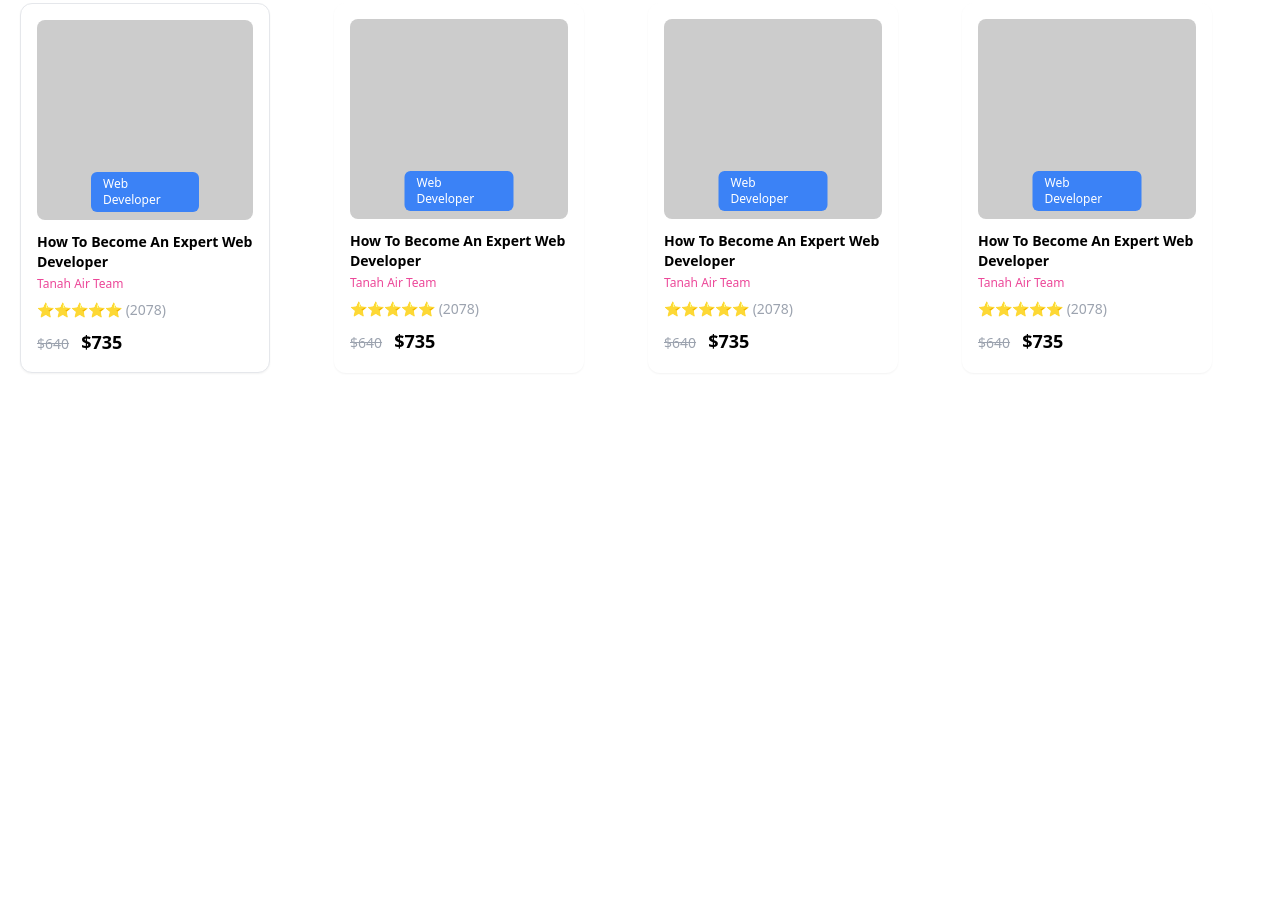
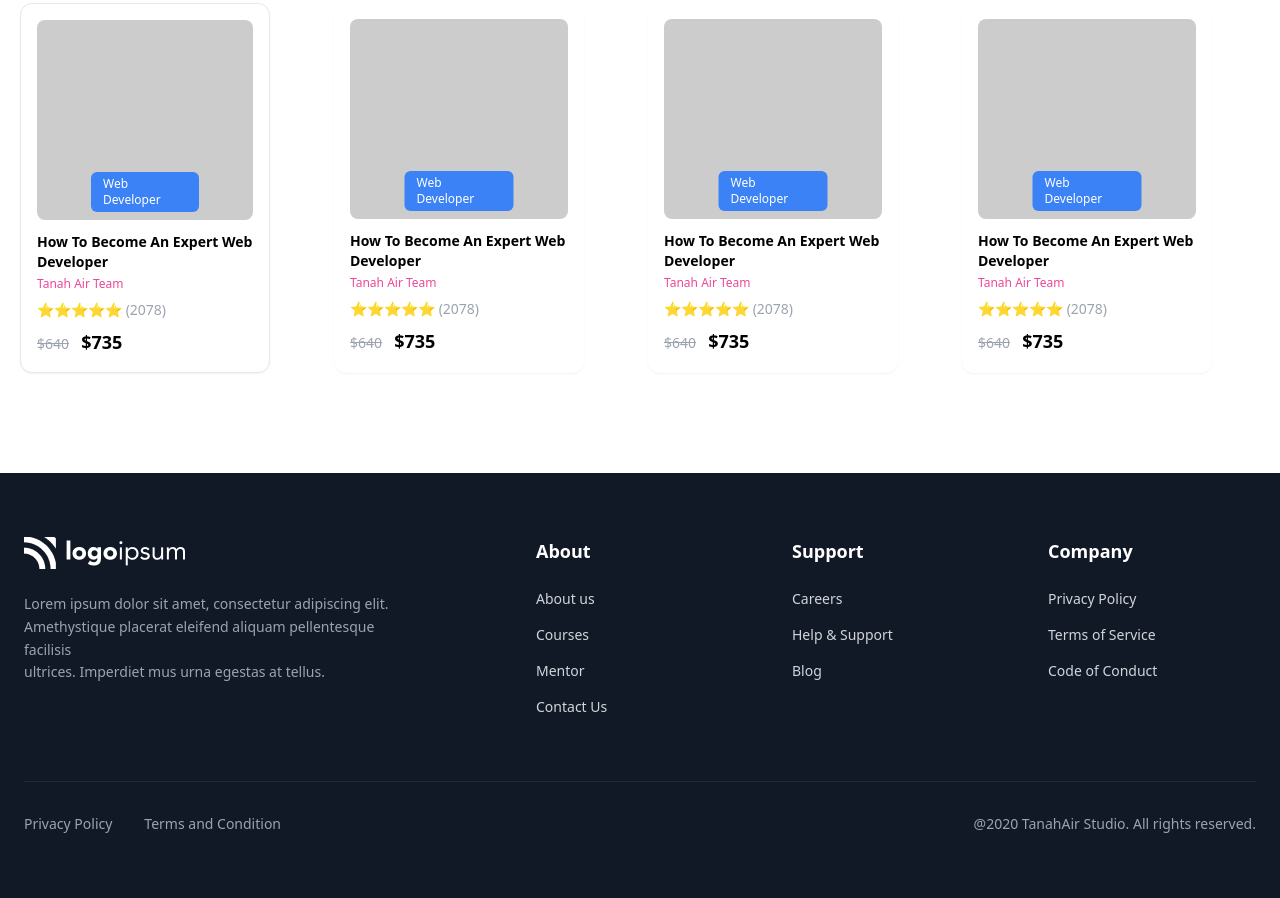
Before and after one commit to arion1986/teamwork-1, a website: page src/dio2.html in a window 1280 px wide. Shown: the part 1513-2411 px from the top of the page. Before the commit the page ends 1926 px from the top, so only its background shows below. Drawn offline with nearby package versions, Linux system fonts and the light colour scheme.

Commit message:
A.D add footer

```diff
--- a/src/dio2.html
+++ b/src/dio2.html
@@ -95,7 +95,8 @@
 
    <section>
       <div class="flex items-center max-w-[1200px] m-auto gap-10 mt-[30px] justify-evenly">
-         <p class="text-[30px] font-[700] py-[10px] border-b-[5px] rounded-[6px] border-[#F72585] text-[#1C3554]">My Courses</p>
+         <p class="text-[30px] font-[700] py-[10px] border-b-[5px] rounded-[6px] border-[#F72585] text-[#1C3554]">My
+            Courses</p>
          <p class="text-[30px] font-[400] py-[10px] text-[#808080]">Wishlist</p>
          <p class="text-[30px] font-[400] py-[10px] text-[#808080]">My Certificates</p>
    </section>
@@ -397,6 +398,77 @@
             </div>
       </section>
    </section>
+
+
+   <footer class="bg-[#121926] text-white mt-[60px] py-16 px-6 font-sans max-w-[1300px] m-auto">
+      <div>
+         <div class="grid grid-cols-1 md:grid-cols-2 lg:grid-cols-5 gap-12 mb-16">
+            <div class="lg:col-span-2">
+               <div class="flex items-center gap-2 mb-6">
+                  <span class="text-2xl font-bold"><img src="../forimg/Logo (9).png" alt=""></span>
+               </div>
+               <p class="text-gray-400 text-sm leading-relaxed max-w-sm">
+                  Lorem ipsum dolor sit amet, consectetur adipiscing elit. <br class="hidden md:block">
+                  Amethystique placerat eleifend aliquam pellentesque facilisis <br class="hidden md:block">
+                  ultrices. Imperdiet mus urna egestas at tellus.
+               </p>
+            </div>
+            <div>
+               <h3 class="text-lg font-bold mb-6">About</h3>
+               <ul class="space-y-4 text-sm text-gray-300">
+                  <li>
+                     <p>About us</p>
+                  </li>
+                  <li>
+                     <p>Courses</p>
+                  </li>
+                  <li>
+                     <p>Mentor</p>
+                  </li>
+                  <li>
+                     <p>Contact Us</p>
+                  </li>
+               </ul>
+            </div>
+            <div>
+               <h3 class="text-lg font-bold mb-6">Support</h3>
+               <ul class="space-y-4 text-sm text-gray-300">
+                  <li>
+                     <p>Careers</p>
+                  </li>
+                  <li>
+                     <p>Help & Support</p>
+                  </li>
+                  <li>
+                     <p>Blog</p>
+                  </li>
+               </ul>
+            </div>
+            <div>
+               <h3 class="text-lg font-bold mb-6">Company</h3>
+               <ul class="space-y-4 text-sm text-gray-300">
+                  <li>
+                     <p>Privacy Policy</p>
+                  </li>
+                  <li>
+                     <p>Terms of Service</p>
+                  </li>
+                  <li>
+                     <p>Code of Conduct</p>
+                  </li>
+               </ul>
+            </div>
+         </div>
+         <div
+            class="border-t border-gray-800 pt-8 flex flex-col md:flex-row justify-between items-center gap-4 text-sm text-gray-400">
+            <div class="flex gap-8">
+               <p>Privacy Policy</p>
+               <p>Terms and Condition</p>
+            </div>
+            <p>@2020 TanahAir Studio. All rights reserved.</p>
+         </div>
+      </div>
+   </footer>
 </body>
 
 </html>
```
Also changed, not shown: src/dio.html (+1 -1 lines).
